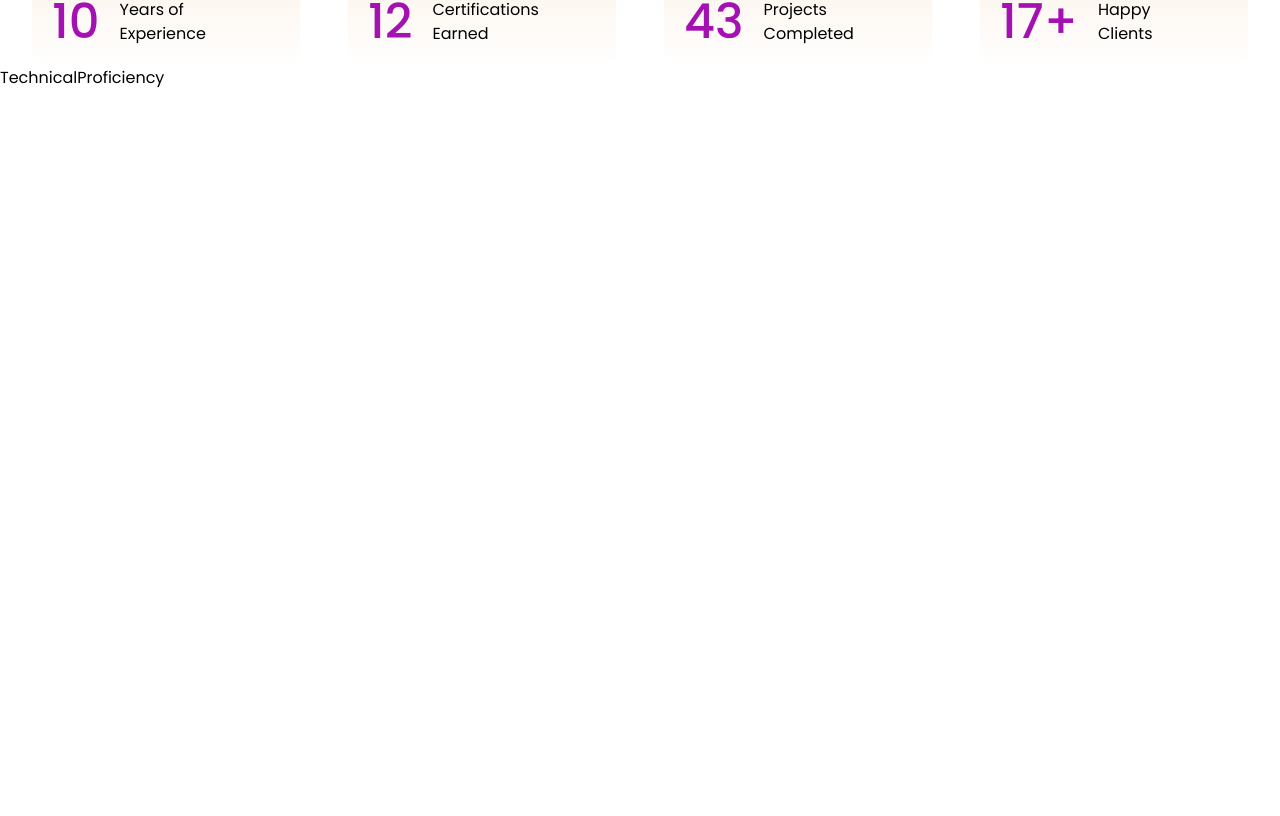
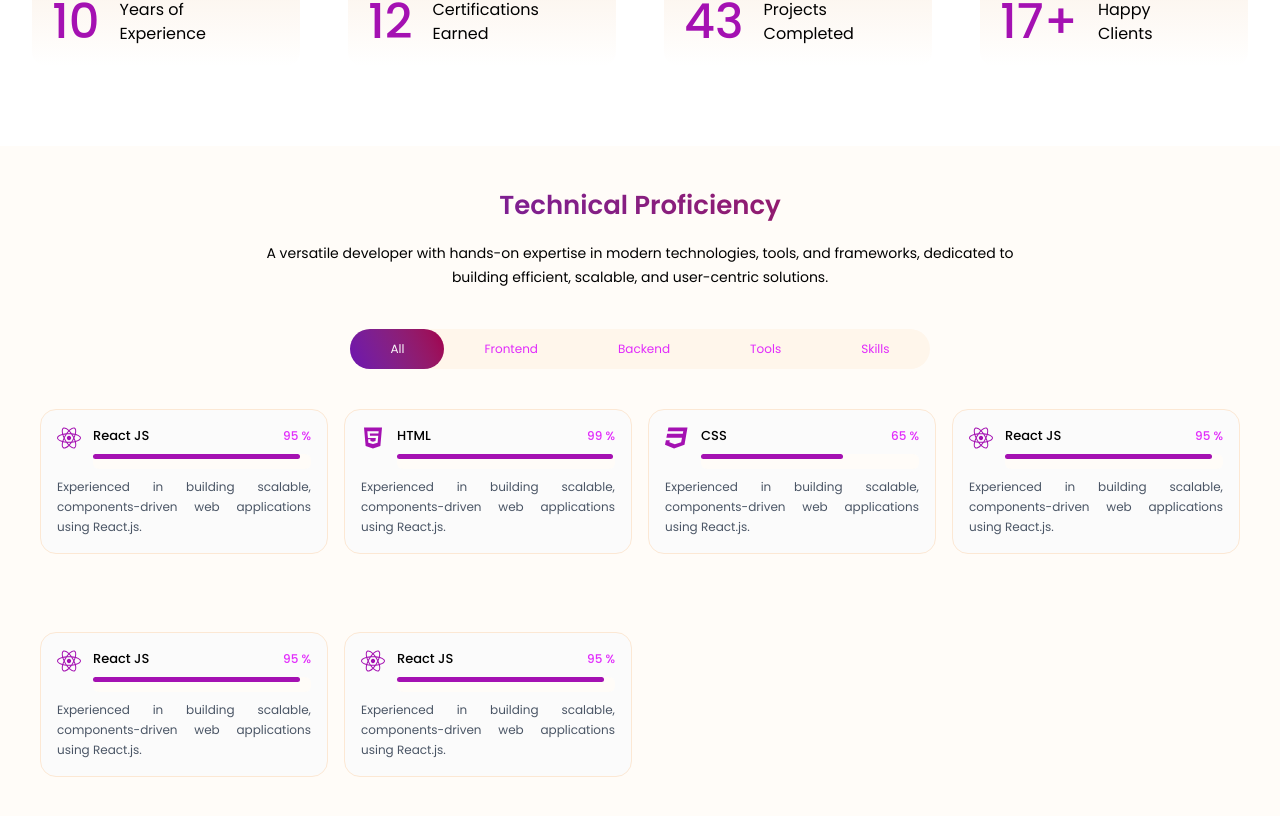
Before and after one commit to Sid-bit28/SiddarthPortfolio, a React (Vite) app: page / in a window 1280 px wide. Shown: the part 694-1510 px from the top of the page. Before the commit the page ends 800 px from the top, so only its background shows below. Built offline with nearby package versions, Linux system fonts and the light colour scheme.

Commit message:
Added Technical Proficiency Section

```diff
--- a/src/App.jsx
+++ b/src/App.jsx
@@ -6,7 +6,7 @@ import TechnicalProficiency from './sections/TechnicalProficiency';
 
 const App = () => {
   return (
-    <div>
+    <div className="mb-80">
       <Navbar />
       <Hero />
       <TechnicalProficiency />
--- /dev/null
+++ b/src/components/SkillCard.jsx
@@ -0,0 +1,30 @@
+import React from 'react';
+
+const SkillCard = ({ icon, skillName, description, progress }) => {
+  return (
+    <div className="bg-white rounded-2xl border border-[#fce8d4] p-4">
+      <div className="flex gap-3">
+        <div className="">{icon}</div>
+
+        <div className="flex-1">
+          <div className="flex items-center justify-between">
+            <p className="text-[13px] text-black font-medium">{skillName}</p>
+            <p className="text-xs text-secondary font-medium">{progress} %</p>
+          </div>
+
+          <div className="w-full bg-background rounded-md h-[15px] relative mt-2">
+            <div
+              className="bg-primary h-[5px] rounded-md"
+              style={{ width: `${progress}%` }}
+            ></div>
+          </div>
+        </div>
+      </div>
+      <p className="text-xs text-gray-600 text-justify leading-5 mt-2">
+        {description}
+      </p>
+    </div>
+  );
+};
+
+export default SkillCard;
--- /dev/null
+++ b/src/components/Tabs.jsx
@@ -0,0 +1,29 @@
+import React from 'react';
+
+const Tabs = ({ tabList, activeTab, onChange }) => {
+  const getActiveStyles = value => {
+    return activeTab === value
+      ? 'bg-linear-65 from-purple-800 to-pink-800 text-white'
+      : 'text-secondary bg-transparent';
+  };
+
+  return (
+    <div className="flex items-center justify-center my-10">
+      <div className="bg-[#fff6eb] rounded-full flex">
+        {tabList.map(tab => (
+          <button
+            key={tab.id}
+            className={`text-xs md:text-[15x] ${getActiveStyles(
+              tab.value
+            )} rounded-full px-4 md:px-10 py-[6px] md:py-3`}
+            onClick={() => onChange(tab.value)}
+          >
+            {tab.label}
+          </button>
+        ))}
+      </div>
+    </div>
+  );
+};
+
+export default Tabs;
--- a/src/index.css
+++ b/src/index.css
@@ -47,4 +47,8 @@
   .icon-img {
     @apply w-12 md:w-16 h-12 md:h-16 absolute transition-transform duration-300 ease-in-out hover:scale-110 hover:rotate-0;
   }
+
+  .section-title {
+    @apply text-[26px] font-semibold text-center bg-linear-65 from-purple-800 to-pink-800 bg-clip-text text-transparent;
+  }
 }
--- a/src/sections/TechnicalProficiency.jsx
+++ b/src/sections/TechnicalProficiency.jsx
@@ -1,7 +1,57 @@
-import React from 'react';
+import React, { useState } from 'react';
+
+import { SKILLS, SKILL_TABS } from '../utils/data';
+import Tabs from '../components/Tabs';
+import SkillCard from '../components/SkillCard';
 
 const TechnicalProficiency = () => {
-  return <div>TechnicalProficiency</div>;
+  const [tabData, setTabData] = useState(SKILLS);
+  const [activeTab, setActiveTab] = useState('all');
+
+  const handleTabValueChange = value => {
+    if (value === 'all') {
+      setTabData(SKILLS);
+      setActiveTab('all');
+    } else {
+      const updatedList = SKILLS.filter(skill => skill.type === value);
+      setTabData(updatedList);
+      setActiveTab(value);
+    }
+  };
+
+  return (
+    <section id="skills" className="bg-background mt-20">
+      <div className="container mx-auto p-10">
+        <div className="w-full lg:w-[60vw] mx-auto">
+          <h4 className="section-title">Technical Proficiency</h4>
+
+          <p className="text-sm text-center mt-4 leading-6">
+            A versatile developer with hands-on expertise in modern
+            technologies, tools, and frameworks, dedicated to building
+            efficient, scalable, and user-centric solutions.
+          </p>
+        </div>
+        <Tabs
+          tabList={SKILL_TABS}
+          activeTab={activeTab}
+          onChange={handleTabValueChange}
+          tabData={tabData}
+        />
+        <div className="grid grid-cols-1 md:grid-cols-2 lg:grid-cols-4 gap-4 min-h-[430px]">
+          {tabData.map((skill, index) => (
+            <div key={skill.id}>
+              <SkillCard
+                icon={<skill.icon className="w-6 h-6 text-primary" />}
+                skillName={skill.skill}
+                description={skill.description}
+                progress={skill.progress}
+              />
+            </div>
+          ))}
+        </div>
+      </div>
+    </section>
+  );
 };
 
 export default TechnicalProficiency;
--- a/src/utils/data.js
+++ b/src/utils/data.js
@@ -39,7 +39,7 @@ export const STATS = [
   { id: '04', count: '17+', label: 'Happy \nClients' },
 ];
 
-export const SKILLS_TABS = [
+export const SKILL_TABS = [
   { id: '01', label: 'All', value: 'all' },
   { id: '02', label: 'Frontend', value: 'frontend' },
   { id: '03', label: 'Backend', value: 'backend' },
@@ -49,7 +49,7 @@ export const SKILLS_TABS = [
 
 export const SKILLS = [
   {
-    id: '01',
+    id: '1',
     icon: FaReact,
     skill: 'React JS',
     progress: 95,
@@ -58,7 +58,7 @@ export const SKILLS = [
       'Experienced in building scalable, components-driven web applications using React.js.',
   },
   {
-    id: '02',
+    id: '2',
     icon: FaHtml5,
     skill: 'HTML',
     progress: 99,
@@ -67,7 +67,7 @@ export const SKILLS = [
       'Experienced in building scalable, components-driven web applications using React.js.',
   },
   {
-    id: '03',
+    id: '3',
     icon: FaCss3,
     skill: 'CSS',
     progress: 65,
@@ -76,7 +76,7 @@ export const SKILLS = [
       'Experienced in building scalable, components-driven web applications using React.js.',
   },
   {
-    id: '04',
+    id: '4',
     icon: FaReact,
     skill: 'React JS',
     progress: 95,
@@ -85,7 +85,7 @@ export const SKILLS = [
       'Experienced in building scalable, components-driven web applications using React.js.',
   },
   {
-    id: '01',
+    id: '5',
     icon: FaReact,
     skill: 'React JS',
     progress: 95,
@@ -94,7 +94,7 @@ export const SKILLS = [
       'Experienced in building scalable, components-driven web applications using React.js.',
   },
   {
-    id: '01',
+    id: '6',
     icon: FaReact,
     skill: 'React JS',
     progress: 95,
```
